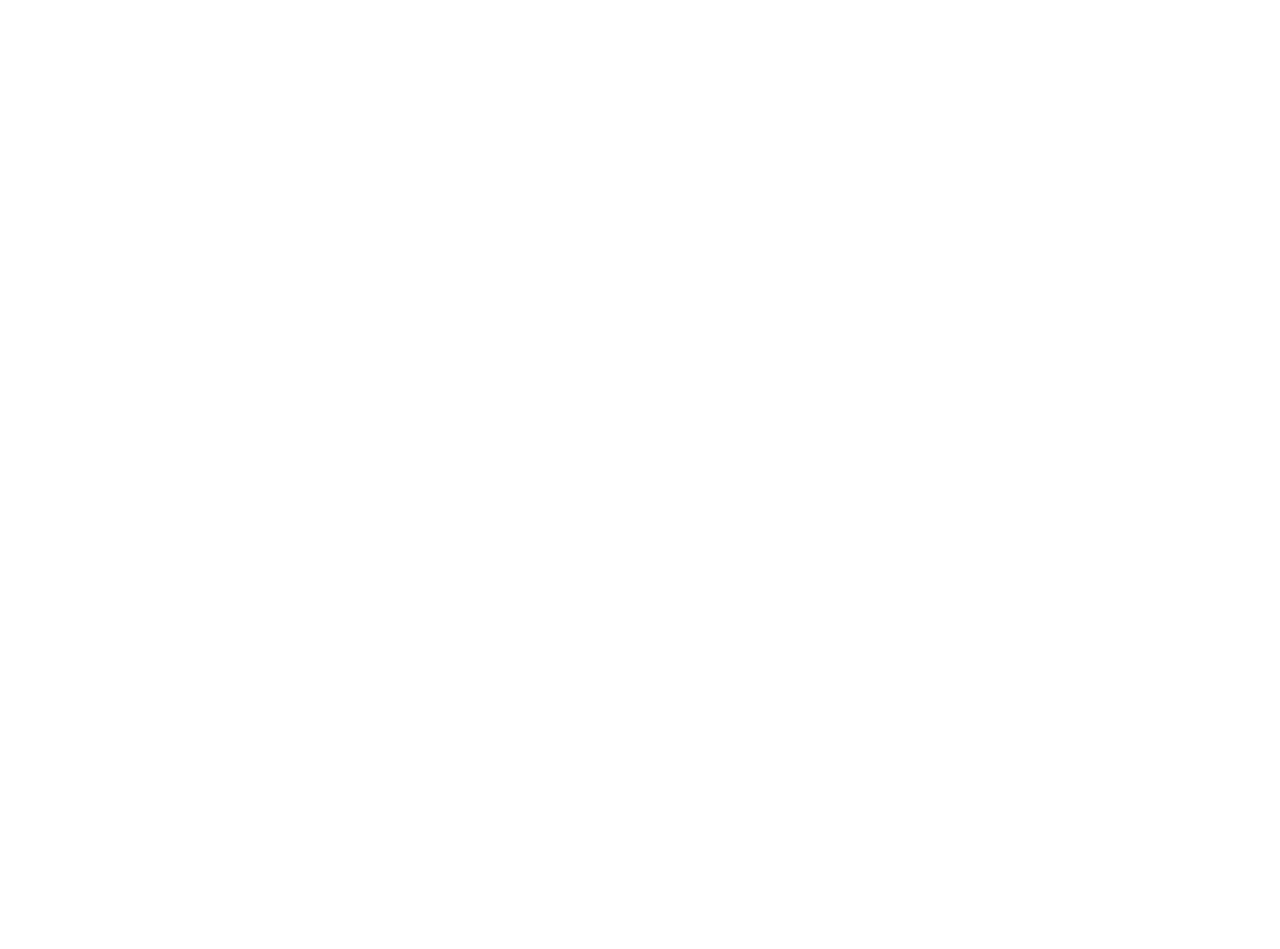
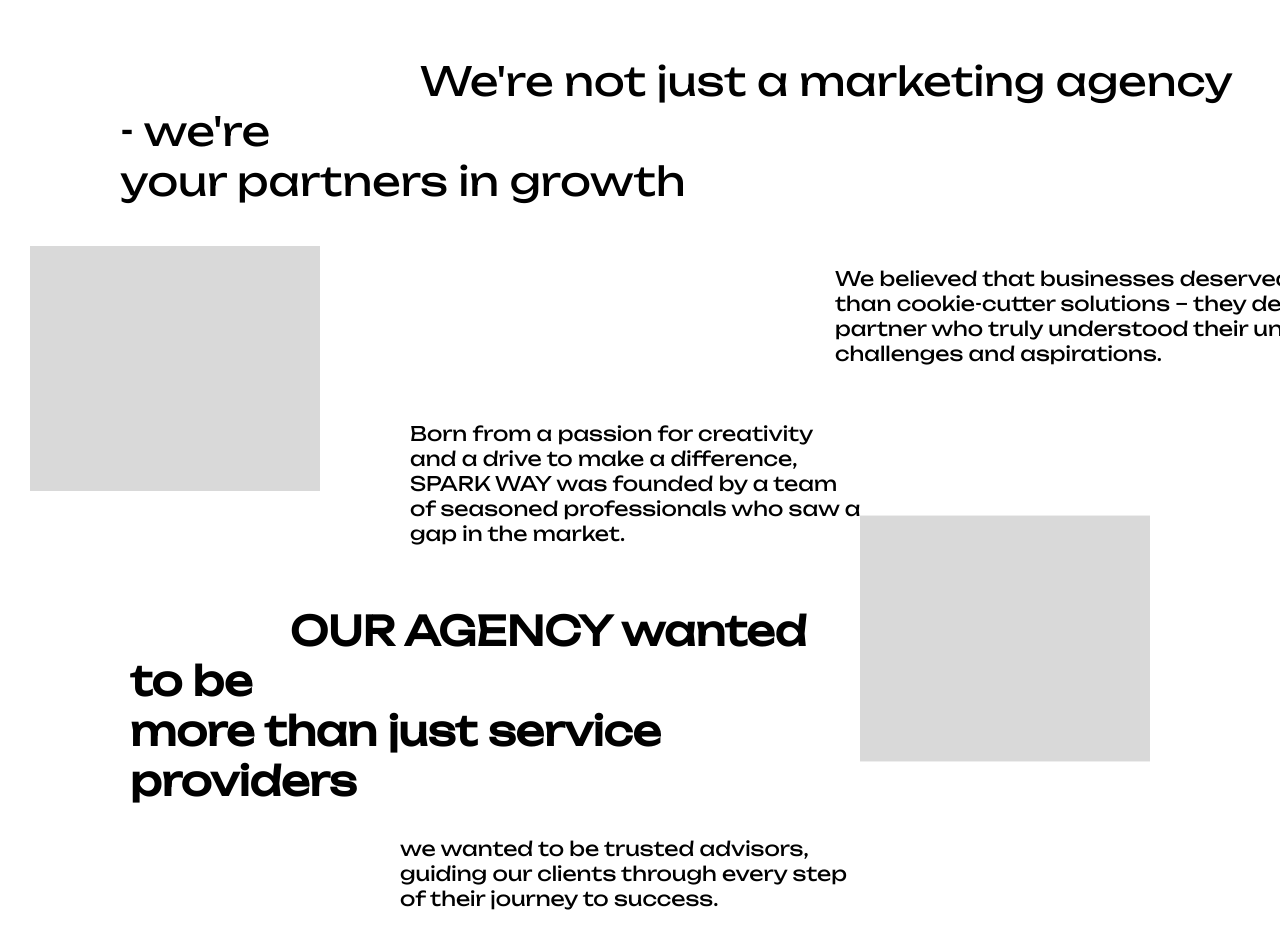
Before and after one commit to Ep1xo/marketing-agency, a React (Create React App) app: page / in a window 1280 px wide. Shown: the part 1037-1986 px from the top of the page. Before the commit the page ends 899 px from the top, so only its background shows below. Built offline with nearby package versions, Linux system fonts and the light colour scheme.

Commit message:
about-us block is done

```diff
--- a/src/App.js
+++ b/src/App.js
@@ -2,6 +2,7 @@
 import './styles/header.css';
 import './styles/fonts.css';
 import './styles/welcome-block.css';
+import './styles/about-us.css';
 import './styles/comps-styles/MenuBlock.css';
 import { MenuBlock } from "./comps/MenuBlock";
 
@@ -45,6 +46,45 @@
           </div>
         </div>
       </div>
+
+      <div className="about-us-block">
+        <div className="about-us-top">
+          <h1 className="about-us-top-h1">who we are?</h1>
+          <p className="about-us-top-p">
+            <span>
+              We're not just a marketing agency - we're
+            </span> <br/>
+            your partners in growth
+          </p>
+        </div>
+
+        <div className="about-us-middle">
+          <div className="about-us-middle-left-side"></div>
+
+          <div className="about-us-middle-right-side">
+            <p className="about-us-middle-right-side-top-text">
+              We believed that businesses deserved more than cookie-cutter solutions – they deserved a partner who truly understood their unique challenges and aspirations.
+            </p>
+            <p className="about-us-middle-right-side-bottom-text">
+              Born from a passion for creativity and a drive to make a difference, SPARK WAY was founded by a team of seasoned professionals who saw a gap in the market.
+            </p>
+            <div className="about-us-middle-right-side-bottom">
+
+            </div>
+          </div>
+        </div>
+
+        <div className="about-us-bottom">
+          <div className="about-us-bottom-left-side">
+            <p className="about-us-bottom-left-side-top-text">
+              <span>OUR AGENCY wanted to be</span><br/>
+              more than just service providers
+            </p>
+            <p className="about-us-bottom-left-side-bottom-text">we wanted to be trusted advisors, guiding our clients through every step of their journey to success.</p>
+          </div>
+          <div className="about-us-bottom-right-side"></div>
+        </div>
+      </div>
     </>
   );
 }
--- /dev/null
+++ b/src/styles/about-us.css
@@ -0,0 +1,105 @@
+.about-us-block{
+  display: flex;
+  flex-direction: column;
+
+  margin-left: 30px;
+  margin-right: 30px;
+  margin-bottom: 150px;
+}
+
+.about-us-top-h1{
+  text-transform: uppercase;
+  font-weight: 600;
+  font-size: 80px;
+
+  margin-bottom: 0;
+  margin-left: 200px;
+}
+
+.about-us-top-p{
+  font-weight: 400;
+  font-size: 40px;
+
+  margin-left: 90px;
+}
+
+.about-us-top-p span{
+  margin-left: 300px;
+}
+
+/*    ----    */
+
+.about-us-middle{
+  display: flex;
+  flex-direction: row;
+  align-items: start;
+}
+
+.about-us-middle-left-side,
+.about-us-bottom-right-side{
+  content: url('../assets/icons/about-us-picture-place.svg');
+  width: 290px;
+}
+
+.about-us-middle-right-side{
+  position: relative;
+  display: flex;
+  flex-direction: column;
+}
+
+.about-us-middle-right-side-top-text{
+  font-weight: 300;
+  font-size: 20px;
+  width: 560px;
+
+  margin-left: 515px;
+}
+
+.about-us-middle-right-side-bottom-text{
+  font-weight: 300;
+  font-size: 20px;
+  width: 452px;
+
+  margin-left: 90px;
+  margin-top: 35px;
+}
+
+/*    ----    */
+
+.about-us-bottom{
+  display: flex;
+  flex-direction: row;
+  justify-content: space-between;
+  margin-right: 100px;
+}
+
+.about-us-bottom-left-side{
+  display: flex;
+  flex-direction: column;
+  align-items: end;
+  margin-left: 100px;
+}
+
+.about-us-bottom-left-side-top-text{
+  font-weight: 600;
+  font-size: 40px;
+
+  margin-bottom: 0;
+}
+
+.about-us-bottom-left-side-top-text span{
+  margin-left: 160px;
+}
+
+.about-us-bottom-left-side-bottom-text{
+  font-weight: 300;
+  font-size: 20px;
+  width: 460px;
+
+  margin-bottom: 0;
+  margin-top: 30px;
+}
+
+.about-us-bottom-right-side{
+  margin-top: -200px;
+}
```
Also changed, not shown: src/assets/icons/about-us-picture-place.svg (added).
